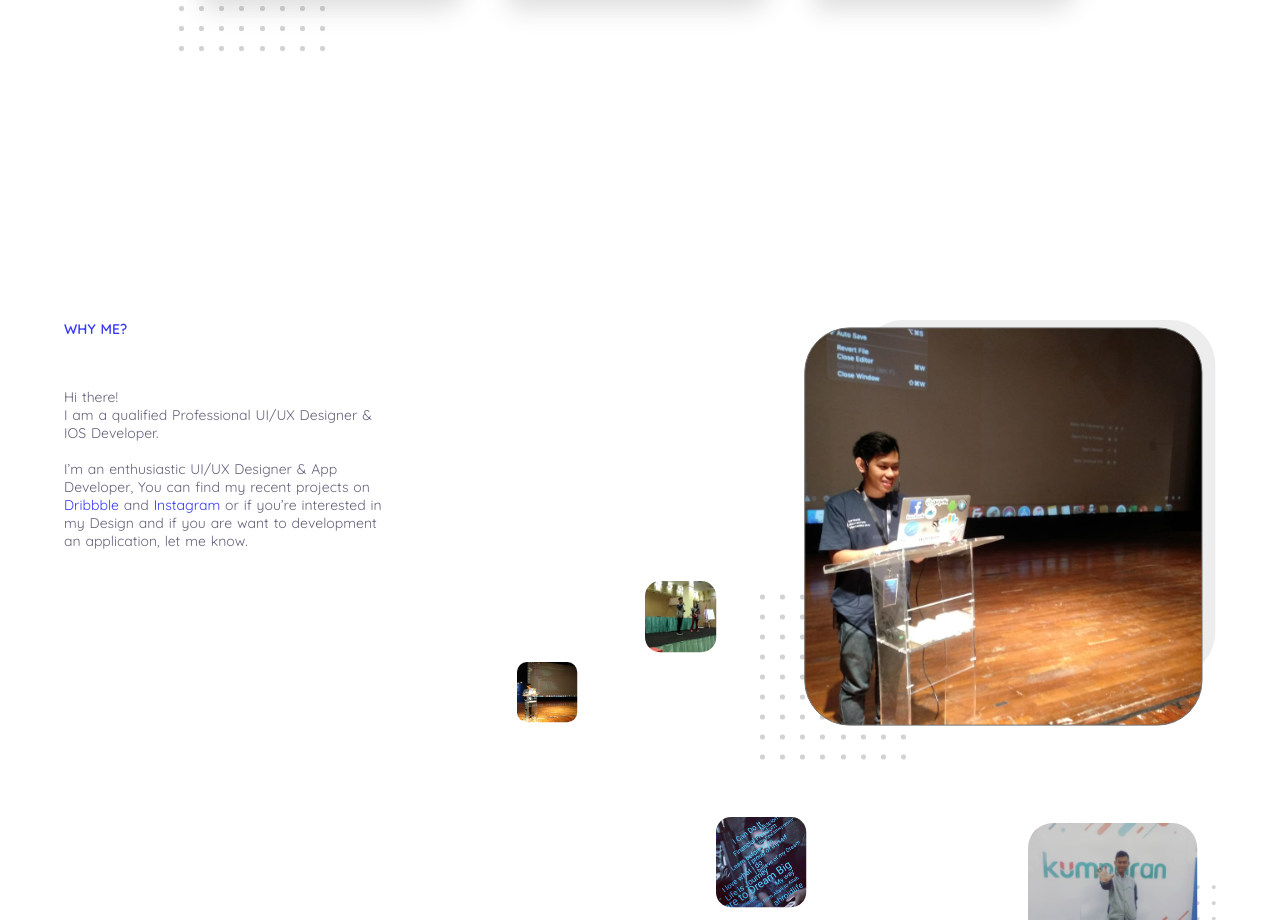
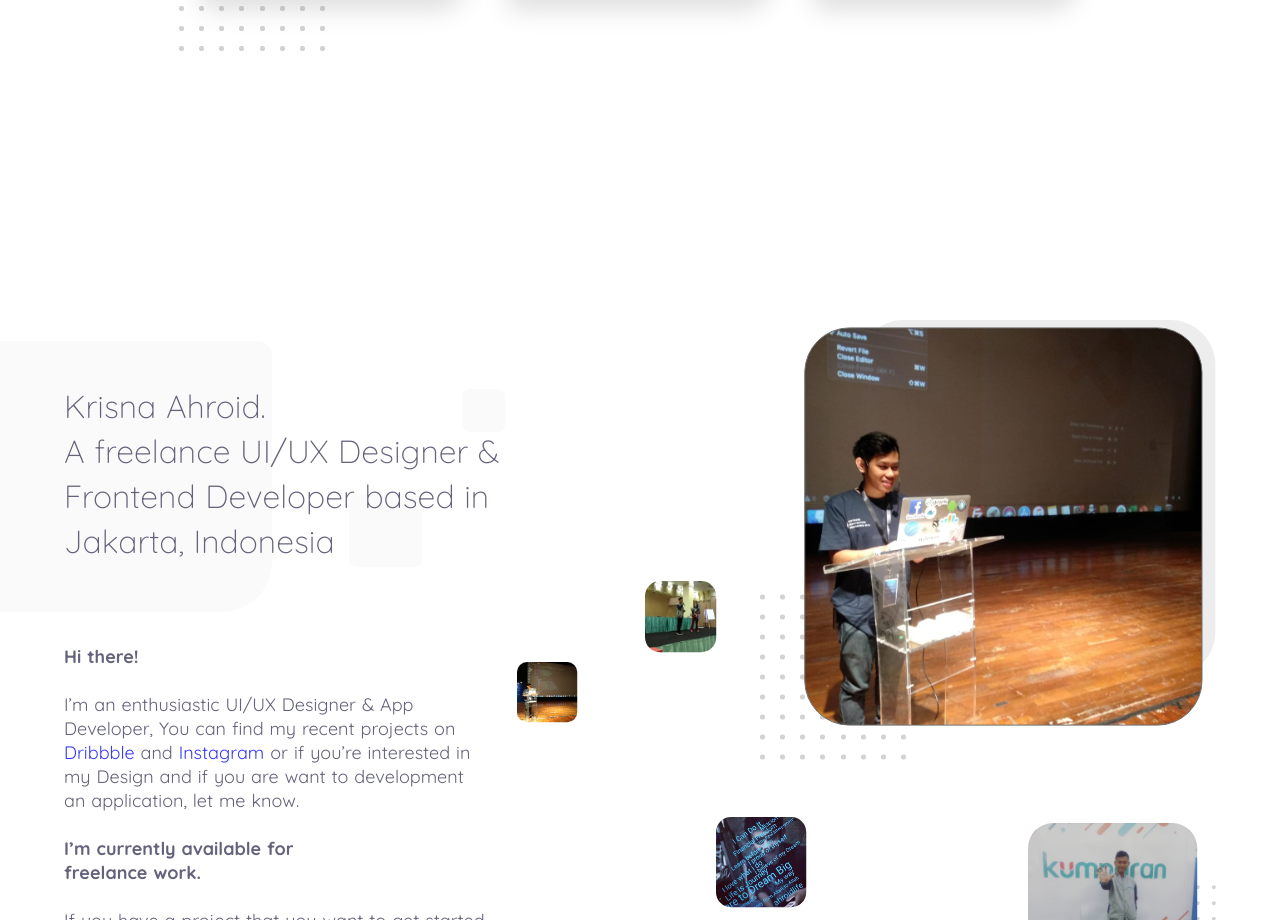
Before and after one commit to nyxx47/krisnaahroid, a Nuxt app: page / in a window 1280 px wide. Shown: the part 1880-2800 px from the top of the page. Built offline with nearby package versions, Linux system fonts and the light colour scheme.

Commit message:
feat: update about me

```diff
--- a/pages/index.vue
+++ b/pages/index.vue
@@ -16,7 +16,7 @@
           </div>
           <ul class="tabs">
             <li>
-              <a href="#">Why Me?</a>
+              <a href="#">About Me</a>
             </li>
             <li>
               <a href="#">Portofolio</a>
@@ -284,32 +284,56 @@
       </div>
     </section>
     <section id="add-value-section">
-      <div class="column">
-        <div class="title">
+      <!-- <div class="title">
         <h1>WHY ME?</h1>
+      </div> -->
+      <div class="wrapper-column">
+        <img
+          src="~assets/images/art-square-about-me.svg"
+          class="art-box"
+          alt="art square ahroidlife"
+        />
+        <div class="column left-column">
+          <div class="content">
+            <div class="title-header">
+              <h1>
+                Krisna Ahroid.
+                <br />A freelance UI/UX Designer
+                <span>&</span>
+                <br />Frontend Developer based in
+                <br />Jakarta, Indonesia
+              </h1>
             </div>
-        <div class="content">
+            <div class="body-content">
               <p>
-            Hi there!
-            <br />I am a qualified Professional UI/UX Designer &
-            <br />IOS Developer.
+                <strong>Hi there!</strong>
                 <br />
                 <br />I’m an enthusiastic UI/UX Designer & App
                 <br />Developer, You can find my recent projects on
                 <br />
-            <a href="#">Dribbble</a> and
+                <a href="https://dribbble.com/ahroidlife" target="_blank">Dribbble</a> and
                 <a href="#">Instagram</a> or if you’re interested in
                 <br />my Design and if you are want to development
                 <br />an application, let me know.
+                <br>
+                <br>
+                <strong>
+                I’m currently available for
+                <br />freelance work.
+              </strong>
+              <br/><br/>
+              <p>If you have a project that you want to get started, <br> let me know.</p>
               </p>
             </div>
           </div>
-      <div class="column">
+        </div>
+        <div class="column right-column">
           <div class="image-holder">
             <img src="~assets/images/profile-conference.png" alt="profile conference" />
           </div>
           <div class="gallery">
             <img src="~assets/images/gallery.png" alt="gallery" />
+          </div>
         </div>
       </div>
     </section>
@@ -326,7 +350,7 @@
             <h2>ahroidlife@gmail.com</h2>
           </div>
           <div class="message">
-            <a href="#">
+            <a href="https://api.whatsapp.com/send?phone=6283148656290&text=Hi,%20Krisna%20Ahroid!" target="_black">
               <div class="button-message">
                 <img src="~assets/images/whatsapp.svg" alt srcset />
                 <span>Message</span>
@@ -344,7 +368,7 @@
               <a href="#">Home</a>
             </li>
             <li>
-              <a href="#">Why Me?</a>
+              <a href="#">About Me</a>
             </li>
             <li>
               <a href="#">Portofolio</a>
@@ -946,19 +970,47 @@ $target-width: 375px;
   }
 
   #add-value-section {
-    width: 90%;
-    margin: 0 auto;
+        margin-top: 200px;
+    .wrapper-column {
       display: flex;
       justify-content: space-between;
       align-items: center;
+      position: relative;
 
       @media screen and ($width-name: $target-width) {
-      flex-direction: column;
+        flex-direction: column-reverse;
         margin-top: 100px;
       }
 
+      .art-box {
+        position: absolute;
+        left: 0;
+        top: 3%;
+
+        @media screen and ($width-name: $target-width) {
+          min-height: 300px;
+          margin-top: 0;
+          width: 80%;
+          top: 33%;
+        }
+      }
+
+      .left-column {
+        margin-left: 5%;
+
+        @media screen and ($width-name: $target-width) {
+          margin-right: 5%;
+        }
+      }
+
+      .right-column {
+        margin-right: 5%;
+        @media screen and ($width-name: $target-width) {
+          margin-left: 10%;
+        }
+      }
+
       .column {
-      margin-top: 200px;
         position: relative;
         min-height: 700px;
 
@@ -990,17 +1042,59 @@ $target-width: 375px;
 
         .content {
           margin-top: 50px;
+
+          .title-header {
+            margin-bottom: 25px;
+            min-height: 250px;
+            padding-top: 14px;
+            position: relative;
+
+            @media screen and ($width-name: $target-width) {
+          margin-bottom: 40px;
+          margin-top: 20px;
+          min-height: auto;
+        }
+            h1 {
+              font-family: "Quicksand", sans-serif;
+              font-weight: 300;
+              font-size: 32px;
+              line-height: 45px;
+              color: #64637b;
+
+              span {
+                font-weight: 300;
+              }
+
+              @media screen and ($width-name: $target-width) {
+          font-size: 24px;
+          line-height: 35px;
+        }
+            }
+          }
+
+          .body-content {
             p {
               font-family: "Quicksand", sans-serif;
               font-weight: 400;
-          font-size: 14px;
-          line-height: 18px;
+              font-size: 18px;
+              line-height: 24px;
               color: #64637b;
 
               a {
                 color: #3838f8;
                 text-decoration: none;
               }
+
+              strong {
+                font-size: 18px;
+              }
+
+              @media screen and ($width-name: $target-width) {
+          font-size: 14px;
+        }
+            }
+
+
           }
         }
 
@@ -1012,6 +1106,7 @@ $target-width: 375px;
           img {
             @media screen and ($width-name: $target-width) {
               width: 60%;
+            }
           }
         }
       }
```
Also changed, not shown: assets/images/art-square-about-me.svg (added). Lines whose indentation alone changed are shown as unchanged.
